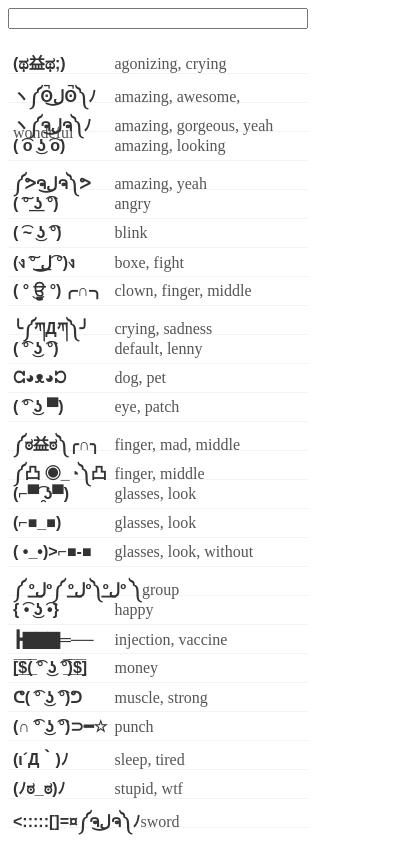
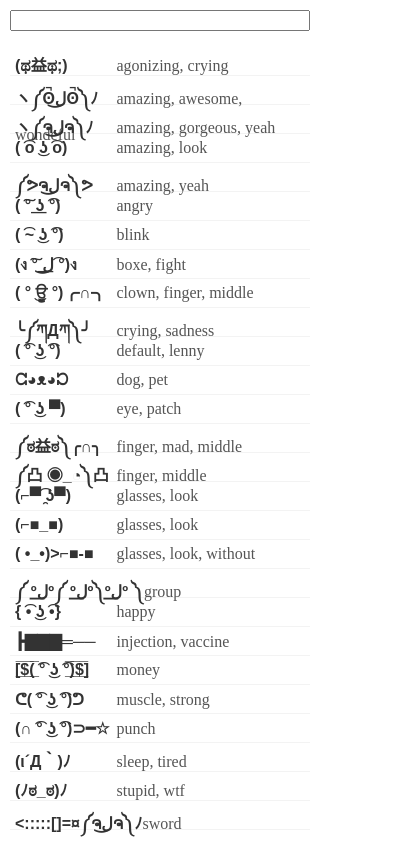
Before and after one commit to LiberQuack/lenny-faces-extension, a browser extension: page popup.html in a window 400 px wide. Drawn offline with Linux system fonts and the light colour scheme; some packages are replaced by stand-ins of ours; a script that the page names is missing.

Commit message:
Improved styles and changed one lenny tag

```diff
--- a/lenny-faces.json
+++ b/lenny-faces.json
@@ -22,7 +22,7 @@
     {
         "title": "( ͡o ͜ʖ ͡o)",
         "value": "( ͡o ͜ʖ ͡o)",
-        "tags": ["amazing","looking"]
+        "tags": ["amazing","look"]
     },
     {
         "title": "(ง ͠° ͟ل͜ ͡°)ง",
--- a/style.css
+++ b/style.css
@@ -1,6 +1,8 @@
 html, body {
   width: 300px;
-  padding-right: 15px;
+  padding: 5px 15px 5px 5px;
+  margin: 0;
+  height: 0;
 }
 
 input {
```
